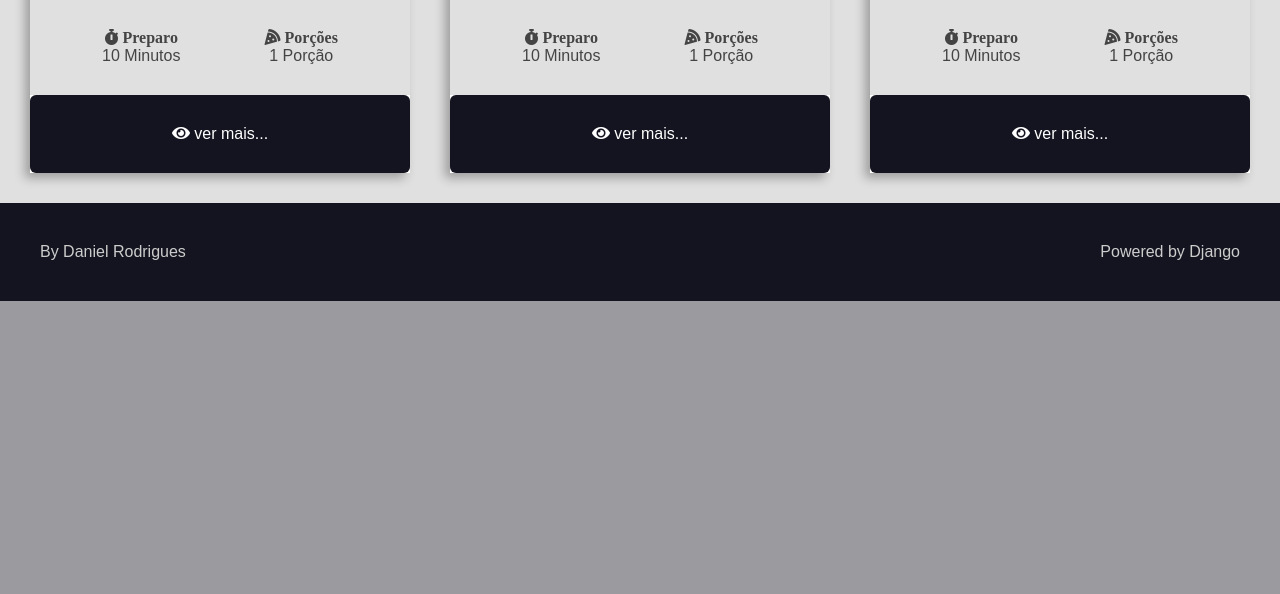
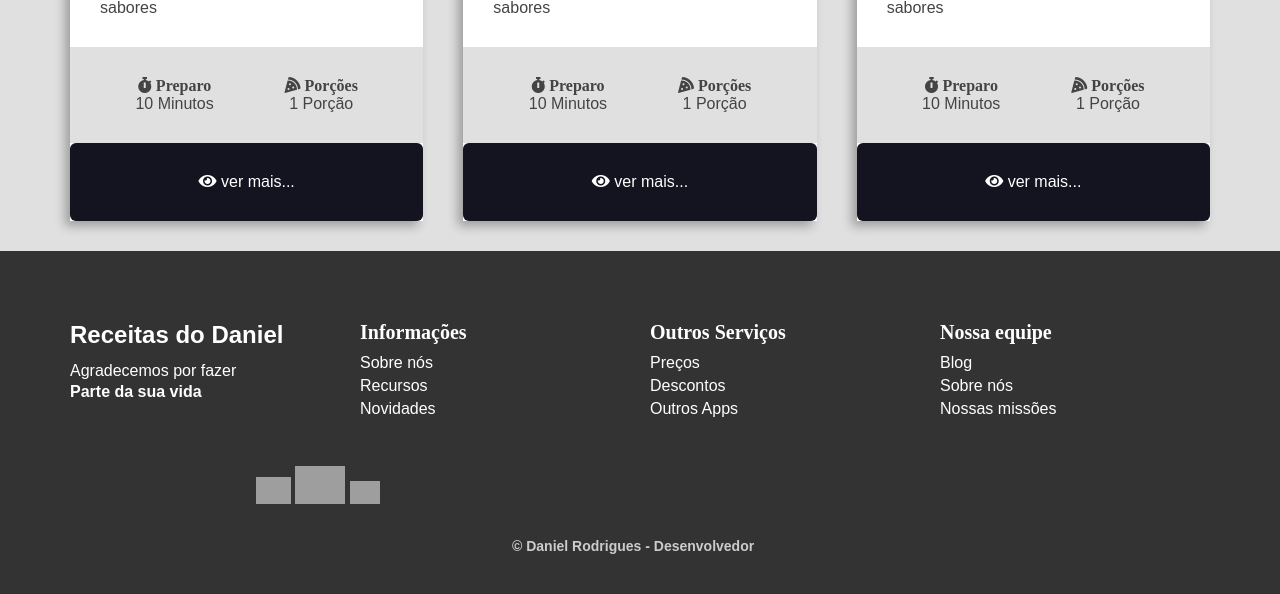
Before and after one commit to DanielRodri87/LASI-Preparativo, a Django app: page / in a window 1280 px wide. Shown: the part 2359-2953 px from the top of the page. Before the commit the page ends 2660 px from the top, so only its background shows below. Run offline with Django 4.2, Linux system fonts and the light colour scheme; some web fonts are replaced; grey boxes are pictures that could not be loaded.

Commit message:
Meu footer

```diff
--- a/recipes/templates/recipes/partials/footer.html
+++ b/recipes/templates/recipes/partials/footer.html
@@ -1,9 +1,82 @@
 <footer class="main-footer">
-    <div class="developer">
-      <a href="https://www.otaviomiranda.com.br/" target="_blank" rel="noreferrer noopener">By Daniel Rodrigues</a>
-    </div>
+  <div class="footer__container container grid">
+      <div class="footer__content">
+          <a href="#" class="footer__logo">
+          Receitas do Daniel
+          </a>
 
-    <div class="powered">
-      <a href="https://www.djangoproject.com/" target="_blank" rel="noreferrer noopener">Powered by Django</a>
-    </div>
-  </footer>
+          <p class="footer__description">Agradecemos por fazer <p id="negrito">Parte da sua vida</p></p>
+
+          <div class="footer__social">
+              <a href="https://www.facebook.com/" target="_blank" class="footer__social-link">
+                  <i class='bx bxl-facebook'></i>
+              </a>
+              <a href="https://www.instagram.com/" target="_blank" class="footer__social-link">
+                  <i class='bx bxl-instagram-alt' ></i>
+              </a>
+              <a href="https://twitter.com/" target="_blank" class="footer__social-link">
+                  <i class='bx bxl-twitter' ></i>
+              </a>
+          </div>
+      </div>
+
+      <div class="footer__content">
+          <h3 class="footer__title" id ="negrito">Informações</h3>
+
+          <ul class="footer__links">
+              <li>
+                  <a href="#" class="footer__link">Sobre nós</a>
+              </li>
+              <li>
+                  <a href="#" class="footer__link">Recursos</a>
+              </li>
+              <li>
+                  <a href="#" class="footer__link">Novidades</a>
+              </li>
+          </ul>
+      </div>
+
+      <div class="footer__content">
+          <h3 class="footer__title" id ="negrito">Outros Serviços</h3>
+
+          <ul class="footer__links">
+              <li>
+                  <a href="#" class="footer__link">Preços</a>
+              </li>
+              <li>
+                  <a href="#" class="footer__link">Descontos</a>
+              </li>
+              <li>
+                  <a href="#" class="footer__link">Outros Apps</a>
+              </li>
+          </ul>
+      </div>
+
+      <div class="footer__content">
+          <h3 class="footer__title" id ="negrito">Nossa equipe</h3>
+
+          <ul class="footer__links">
+              <li>
+                  <a href="#" class="footer__link">Blog</a>
+              </li>
+              <li>
+                  <a href="#" class="footer__link">Sobre nós</a>
+              </li>
+              <li>
+                  <a href="#" class="footer__link">Nossas missões</a>
+              </li>
+          </ul>
+      </div>
+
+  </div>
+  <div class="footer-img">
+    <img src="https://cdn.icon-icons.com/icons2/3042/PNG/512/facebook_logo_icon_189262.png" alt="" class="footer__img1">
+    <img src="https://marcas-logos.net/wp-content/uploads/2020/01/instagram_icon_logo.png" alt="" class="footer__img2">
+    <img src="https://cdn.icon-icons.com/icons2/2429/PNG/512/github_logo_icon_147285.png" alt="" class="footer__img3">
+  </div>
+
+  <span class="footer__copy" id ="negrito" >&#169; Daniel Rodrigues - Desenvolvedor</span>
+
+
+
+</footer>
--- a/recipes/templates/recipes/partials/head.html
+++ b/recipes/templates/recipes/partials/head.html
@@ -162,8 +162,6 @@
             padding-top: 0;
         }
 
-
-
         .main-content-list {
             display: grid;
             grid-template-columns: repeat(auto-fit, minmax(340px, 1fr));
@@ -262,27 +260,113 @@
         .recipe-footer a:hover{
             filter: brightness(1.2);
         }
-        .main-footer{
+        .container {
+            max-width: 1200px;
+            margin: 0 auto;
+          }
+
+          .grid {
+            display: grid;
+            grid-template-columns: repeat(4, 1fr);
+            gap: 20px;
+          }
+
+          /* Estilos do Rodapé */
+          .main-footer {
+            background-color: #333;
+            color: #fff;
+            padding: 40px 0;
+          }
+
+          .footer__container {
             display: flex;
-            align-items: center;
             justify-content: space-between;
-            background: var(--color-primary-dark);
-            color: var(--color-white);
-            padding: var(--spacing-gutter-large);
+            flex-wrap: wrap;
+            padding-bottom: 0.2rem;
+          }
+
+          .footer__content {
+            flex: 1;
+            margin-bottom: 20px;
+          }
+
+          .footer__logo {
+            font-size: 24px;
+            font-weight: bold;
+            text-decoration: none;
+            color: #fff;
+          }
+
+          .footer__description {
+            margin-top: 10px;
+            line-height: 1.5;
+          }
+
+          .footer__social {
+            margin-top: 20px;
+          }
+
+          .footer__social-link {
+            margin-right: 10px;
+            color: #fff;
+            text-decoration: none;
+            font-size: 20px;
+          }
+
+          .footer__title {
+            font-size: 20px;
+            font-weight: bold;
+            margin-bottom: 10px;
+          }
+
+          .footer__links {
+            list-style: none;
+            padding: 0;
+          }
+
+          .footer__link {
+            text-decoration: none;
+            color: #fff;
+            margin-bottom: 5px;
+            display: block;
+          }
+
+          .footer__copy {
+            display: block;
+            margin-top: 30px;
+            font-size: 14px;
+            color: #ccc;
+          }
+
+          .footer__img-one,
+          .footer__img-two {
+            max-width: 100%;
+            height: auto;
+            margin-top: 20px;
+          }
+
+          .footer__copy{
+            padding-left: 40%;
         }
 
-        .main-footer a{
-            color: white;
-            text-decoration: none;
-            transition: all 300ms ease-in-out;
+        #negrito{
+            font-weight: bold;
+        }
+
+        .footer-img{
+            padding-left: 20%;
         }
 
 
-        .main-footer a{
-            filter: brightness(.8);
+        .footer__img1{
+            width: 3.5rem;
         }
-
-
+        .footer__img2{
+            width: 5rem;
+        }
+        .footer__img3{
+            width: 3rem;
+        }
 
     </style>
 
```
